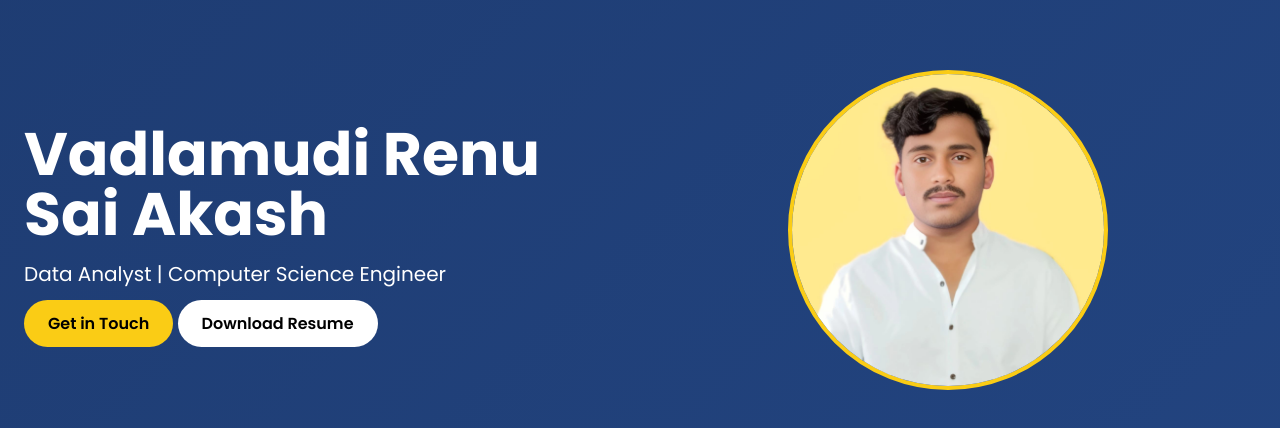
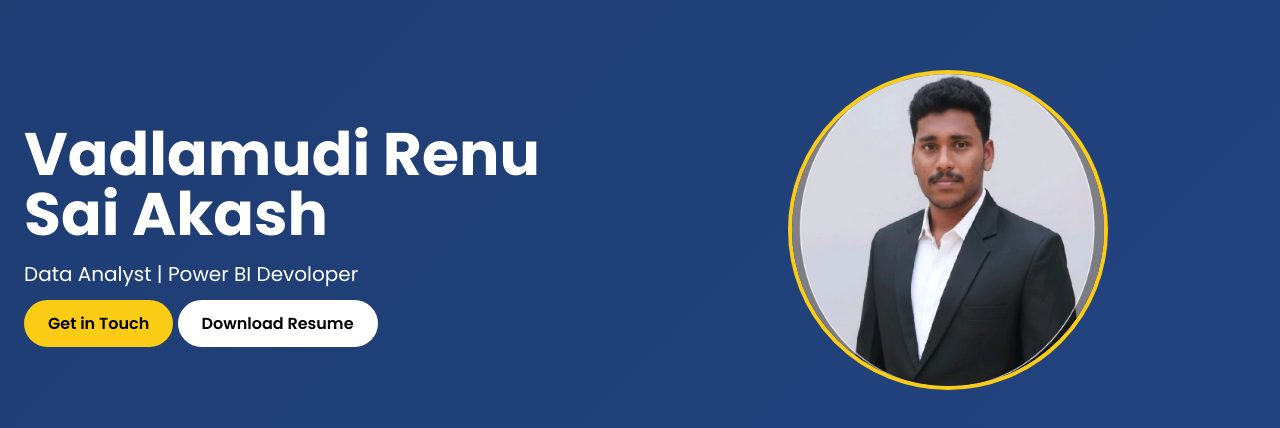
Before and after one commit to vadlamudiakash506/online, a plain HTML site: page index.html in a window 1280 px wide. Shown: the part 170-598 px from the top of the page. Drawn offline with nearby package versions, Linux system fonts and the light colour scheme; placeholder pictures from the web are drawn by us.

Commit message:
Update index.html

```diff
--- a/index.html
+++ b/index.html
@@ -53,12 +53,12 @@
         <div class="container mx-auto px-6 flex flex-col md:flex-row items-center">
             <div class="md:w-1/2 text-center md:text-left">
                 <h1 class="text-4xl md:text-6xl font-bold mb-4">Vadlamudi Renu Sai Akash</h1>
-                <p class="text-xl mb-6">Data Analyst | Computer Science Engineer</p>
+                <p class="text-xl mb-6">Data Analyst | Power BI Devoloper</p>
                 <a href="#contact" class="bg-yellow-400 text-black px-6 py-3 rounded-full font-semibold hover:bg-yellow-500 transition">Get in Touch</a>
                 <a href="akashsample.pdf" download class="bg-white text-black px-6 py-3 rounded-full font-semibold hover:bg-gray-200 transition">Download Resume</a>
             </div>
             <div class="md:w-1/2 mt-8 md:mt-0">
-                <img  src="mypic.jpg" alt="Vadlamudi Renu Sai Akash profile Photo" class="photo-placeholder w-64 h-64 md:w-80 md:h-80 rounded-full mx-auto border-4 border-yellow-400">
+                <img  src="screenshot 2025-10-01 210621.jpg" alt="Vadlamudi Renu Sai Akash profile Photo" class="photo-placeholder w-64 h-64 md:w-80 md:h-80 rounded-full mx-auto border-4 border-yellow-400">
             </div>
         </div>
     </section>
```
